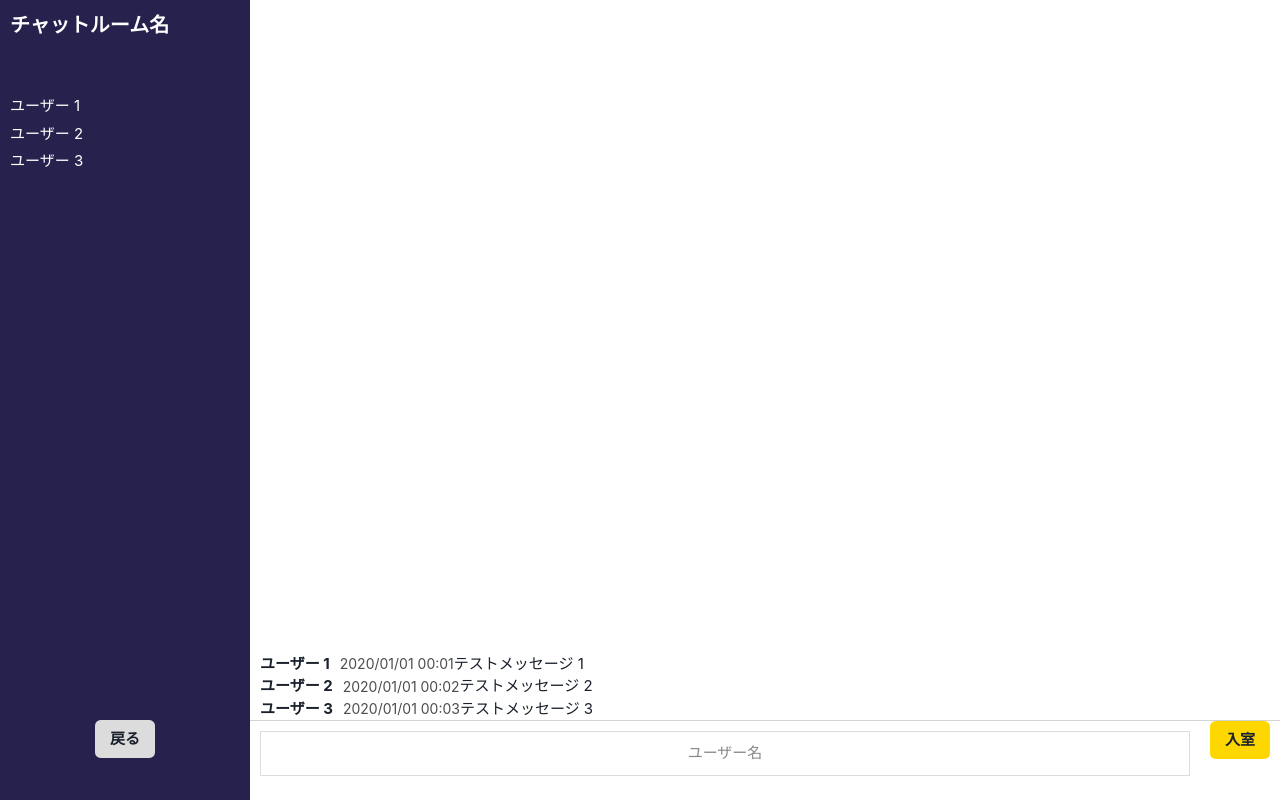
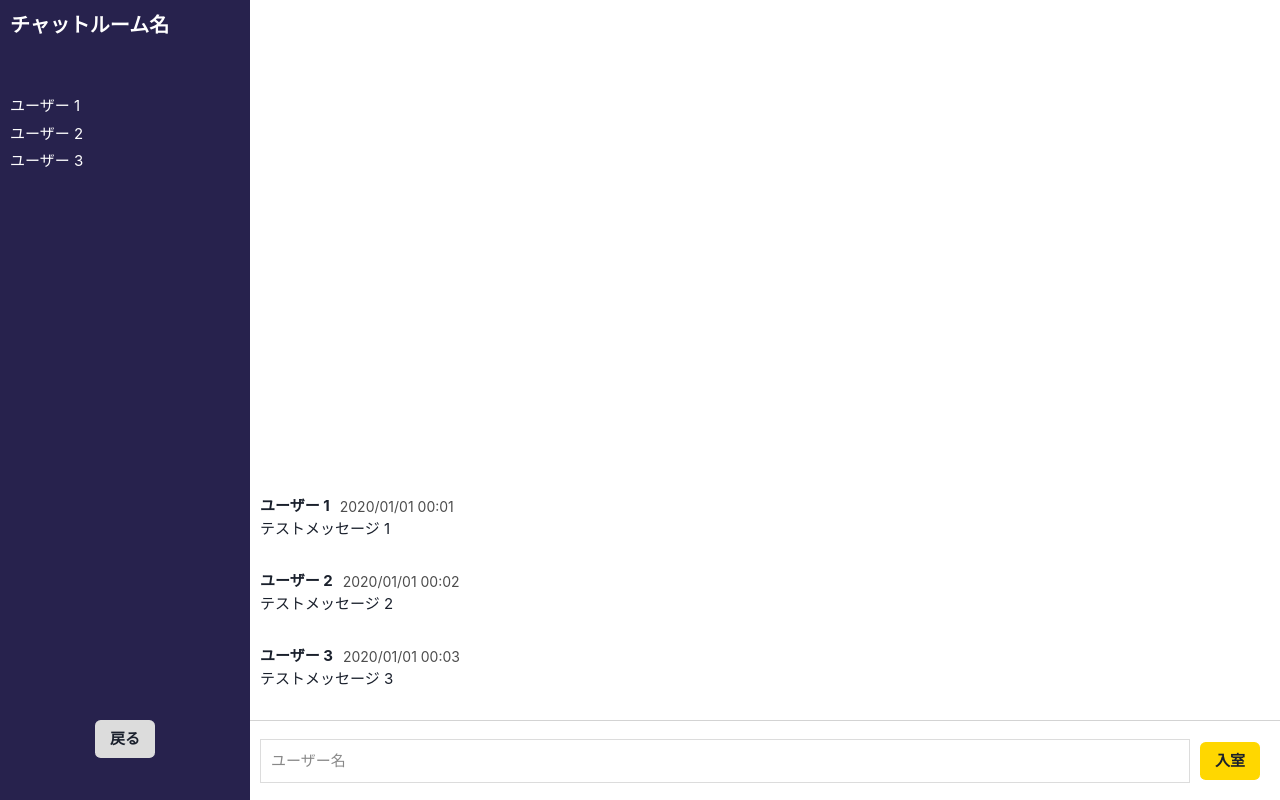
Before and after one commit to nado1001/chat-app-client, a Next.js app: page /room in a window 1280 px wide. Built offline with nearby package versions, Linux system fonts and the light colour scheme.

Commit message:
Change style.

```diff
--- a/src/component/molecules/CreateMessage.tsx
+++ b/src/component/molecules/CreateMessage.tsx
@@ -6,7 +6,7 @@ import { UtilBUtton, TextField } from "@/component/atoms";
 
 export const CreateMessage: VFC<CreateMessageProps> = (props) => {
   return (
-    <Grid templateRows="80px" templateColumns="1fr 80px" align="center">
+    <Grid templateRows="80px" templateColumns="1fr 80px" alignItems="center">
       <Box p="10px">
         <TextField
           placeholder="メッセージ"
--- a/src/component/molecules/JoinChatRoom.tsx
+++ b/src/component/molecules/JoinChatRoom.tsx
@@ -6,7 +6,7 @@ import { UtilBUtton, TextField } from "@/component/atoms";
 
 export const JoinChatRoom: VFC<JoinChatRoomProps> = (props) => {
   return (
-    <Grid templateRows="80px" templateColumns="1fr 80px" align="center">
+    <Grid templateRows="80px" templateColumns="1fr 80px" alignItems="center">
       <Box p="10px">
         <TextField
           placeholder="ユーザー名"
--- a/src/component/molecules/Message.tsx
+++ b/src/component/molecules/Message.tsx
@@ -5,7 +5,7 @@ import type { MessageProps } from "@/component/molecules/type";
 
 export const Message: VFC<MessageProps> = (props) => {
   return (
-    <Box>
+    <Box my="30px">
       <Flex className="user" align="center">
         <Box className="name" fontWeight="bold">
           {props.userName}
@@ -13,8 +13,8 @@ export const Message: VFC<MessageProps> = (props) => {
         <Box className="time" fontSize="14px" ml="10px" color="#4d4d4d">
           {props.time}
         </Box>
-        <Box className="message">{props.message}</Box>
       </Flex>
+      <Box className="message">{props.message}</Box>
     </Box>
   );
 };
```
